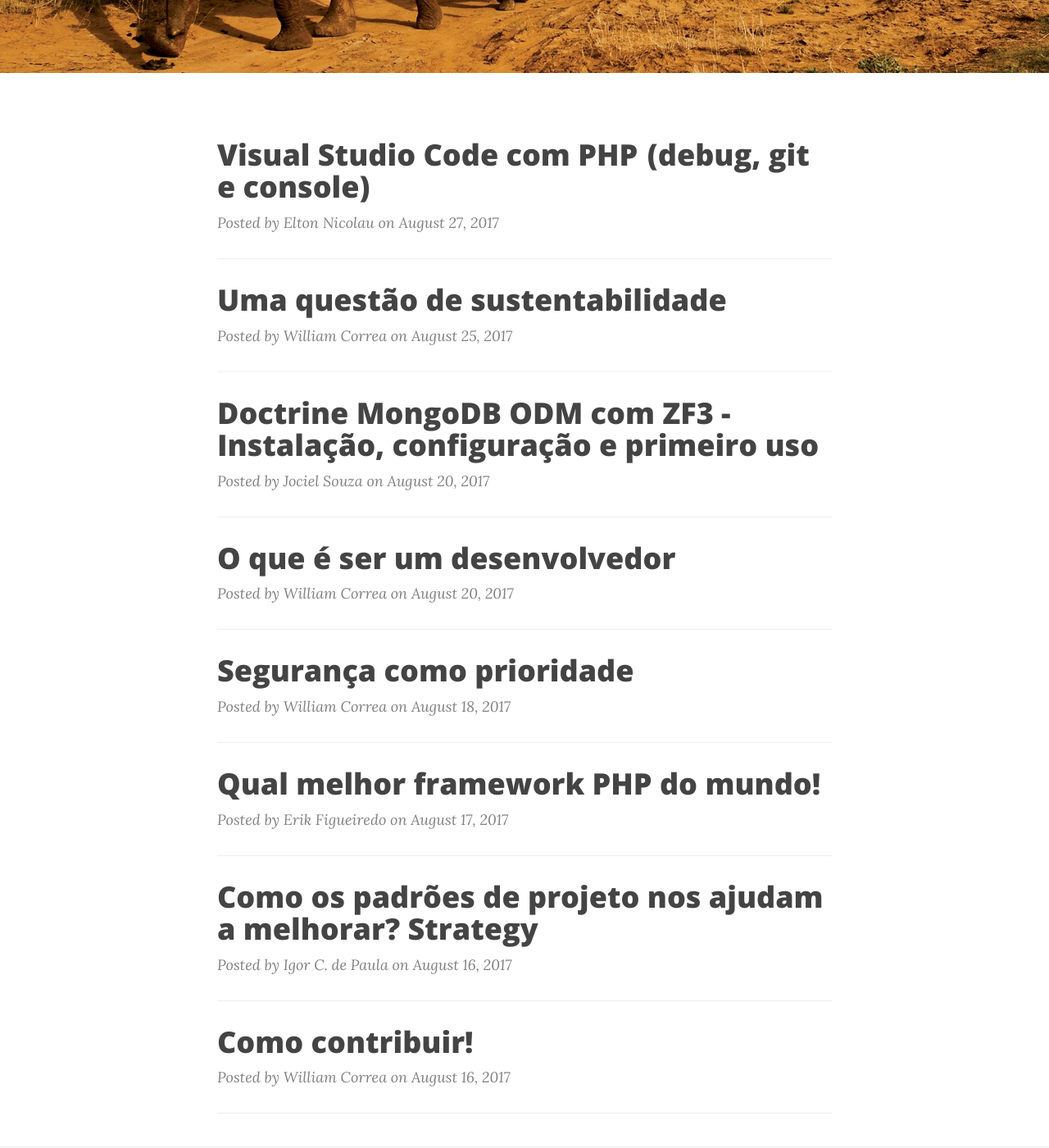
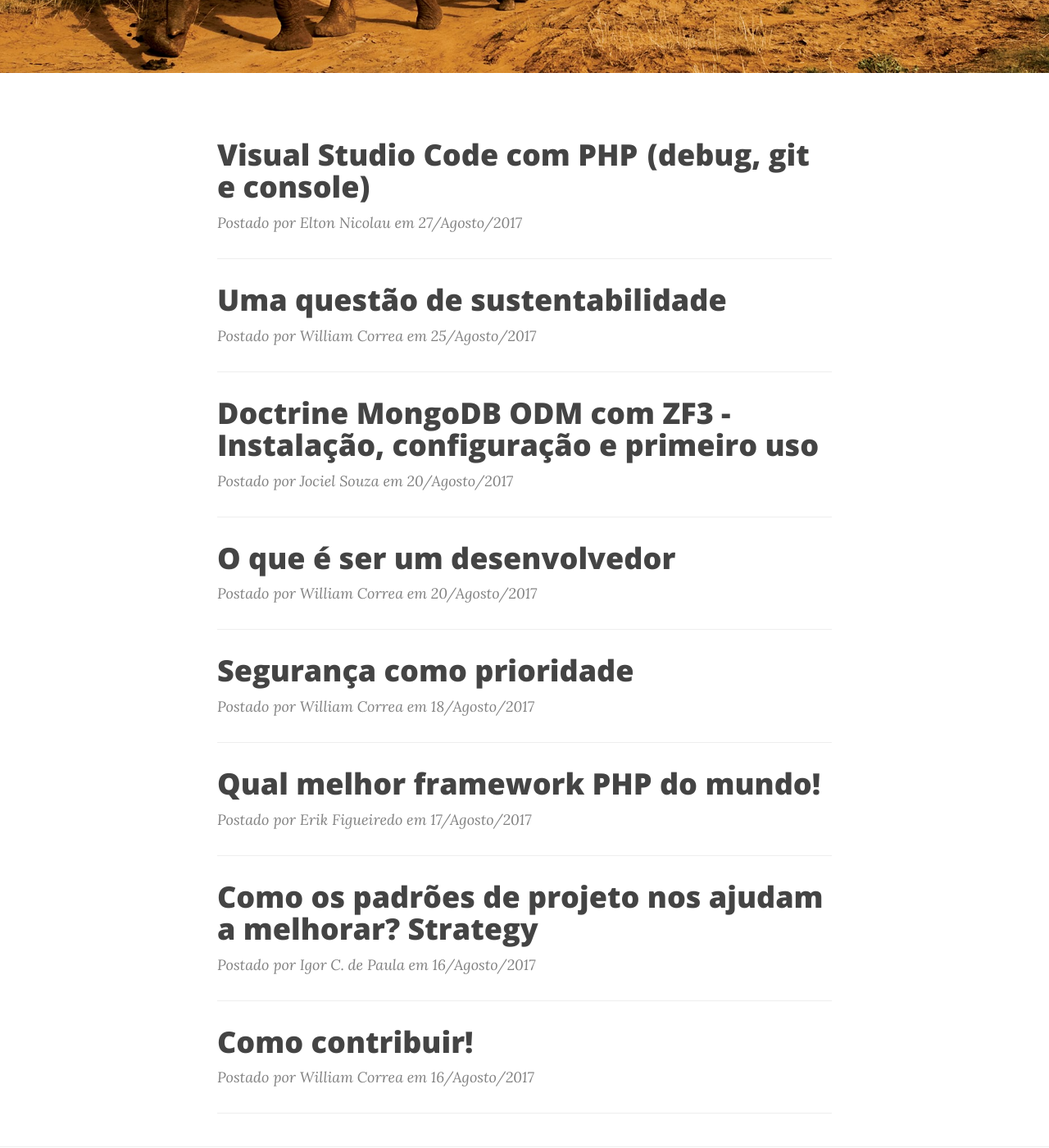
Before and after one commit to brasil-php/blog, a Jekyll site: the page built from index.html, in a window 1280 px wide and 1400 px high, scrolled down 364 px. Shown: the whole window at 82% size. Built offline with Jekyll 4.4.1, drawn with Linux system fonts in a browser that asks for light colours; the list of posts is cut into pages by our own code.

```diff
--- a/index.html
+++ b/index.html
@@ -14,7 +14,12 @@ header-img: "blog/assets/img/ste-elephant.jpg"
         </h3>
         {% endif %}
     </a>
-    <p class="post-meta">Posted by {% if post.author %}{{ post.author }}{% else %}{{ site.title }}{% endif %} on {{ post.date | date: "%B %-d, %Y" }}</p>
+    {% assign months = "Janeiro|Fevereiro|Março|Abril|Maio|Junho|Julho|Agosto|Setembro|Outubro|Novembro|Dezembro" | split: "|" %}
+    {% assign m = post.date | date: "%-m" | minus: 1 %}
+    {% assign day = post.date | date: "%d" %}
+    {% assign month = months[m] %}
+    {% assign year = post.date | date: "%Y" %}
+    <p class="post-meta">Postado por {% if post.author %}{{ post.author }}{% else %}{{ site.title }}{% endif %} em {{ day }}/{{ month }}/{{ year }}</p>
 </div>
 <hr>
 {% endfor %}
```
Also changed, not shown: other parts of index.html (+2 -2 lines).
